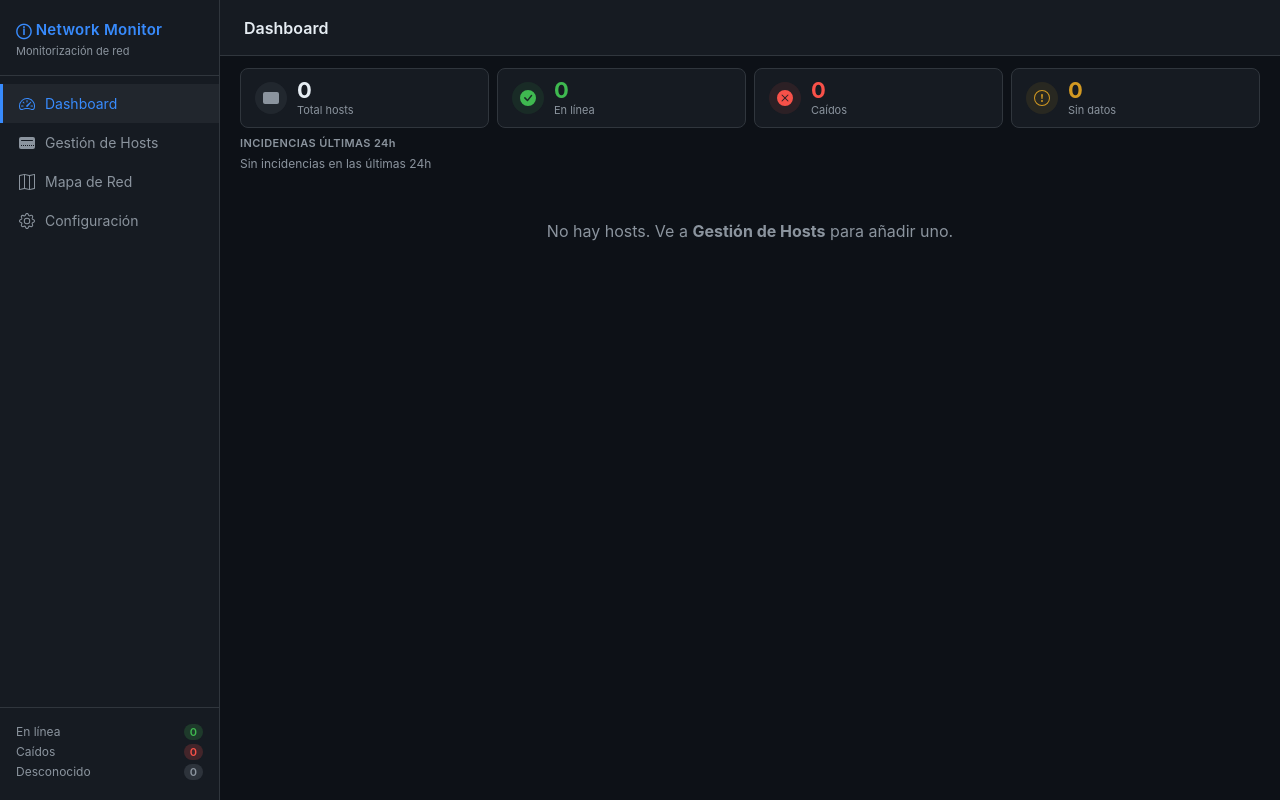
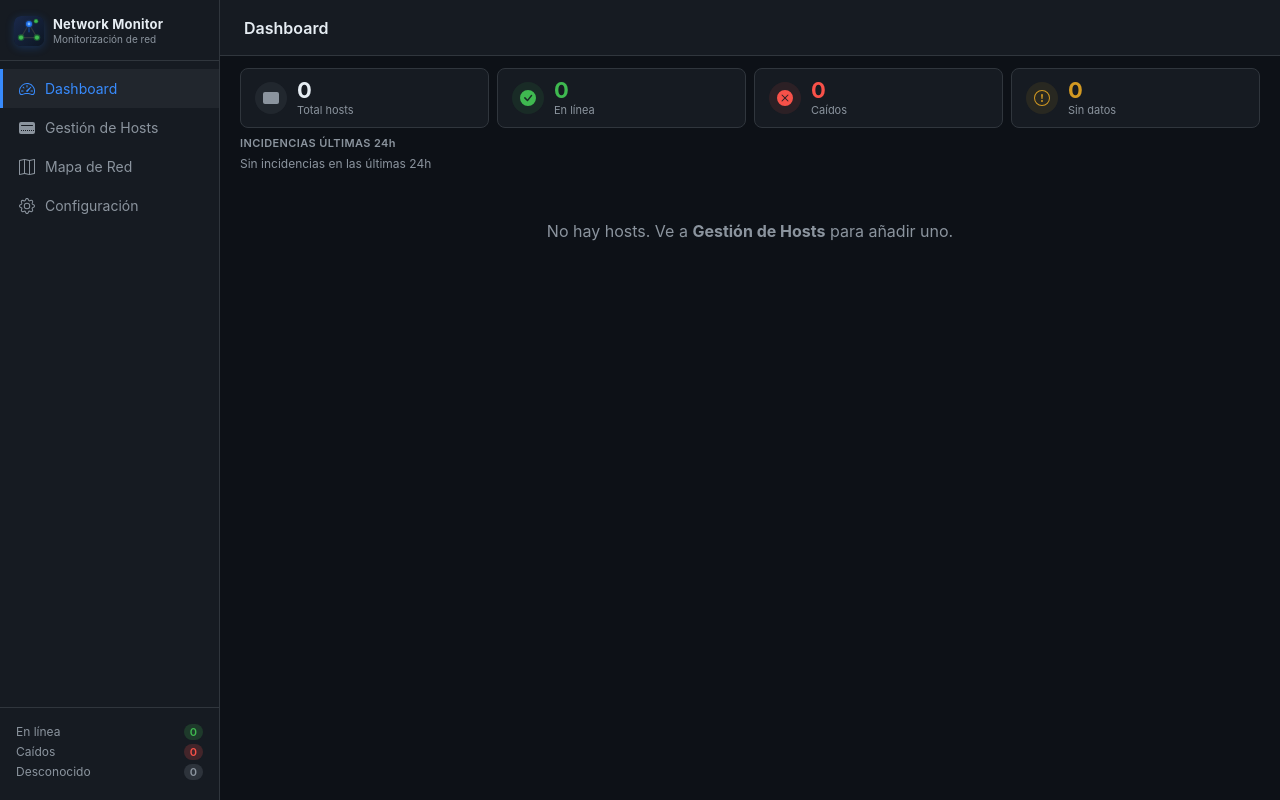
Before and after one commit to satriani13/network-monitor, a Flask app: page / in a window 1280 px wide. Run offline with Flask 3, Linux system fonts and the light colour scheme; data that the repository does not hold is empty.

Commit message:
Add custom SVG icon, grouped dashboard cards, drag & drop, and down-time counter
- Custom SVG network topology icon for sidebar and favicon
- Dashboard cards grouped by concept with collapsible sections
- Drag & drop card reordering within and across groups
- Down-time counter displayed on failed host cards
- Compact card layout with adaptive sizing

Co-Authored-By: Claude Sonnet 4.6 <noreply@anthropic.com>

```diff
--- a/static/css/style.css
+++ b/static/css/style.css
@@ -38,18 +38,42 @@ body {
 }
 
 .sidebar-logo {
-  padding: 20px 16px 16px;
+  padding: 16px 14px 14px;
   border-bottom: 1px solid var(--border);
 }
-.sidebar-logo h1 {
-  font-size: 15px;
-  font-weight: 600;
-  color: var(--accent2);
-  letter-spacing: .3px;
+.sidebar-logo-inner {
+  display: flex;
+  align-items: center;
+  gap: 9px;
+  flex-wrap: nowrap;
 }
-.sidebar-logo span {
-  font-size: 11px;
+.sidebar-icon {
+  width: 30px;
+  height: 30px;
+  flex-shrink: 0;
+  border-radius: 7px;
+  box-shadow: 0 2px 8px rgba(31,111,235,.25);
+}
+.sidebar-logo-text {
+  flex: 1;
+  min-width: 0;
+  overflow: hidden;
+}
+.sidebar-logo-text h1 {
+  font-size: 13px;
+  font-weight: 700;
+  color: var(--text);
+  letter-spacing: .2px;
+  line-height: 1.2;
+  white-space: nowrap;
+  overflow: hidden;
+  text-overflow: ellipsis;
+}
+.sidebar-logo-text span {
+  font-size: 10px;
   color: var(--text2);
+  white-space: nowrap;
+  display: block;
 }
 
 .nav-item {
--- a/templates/index.html
+++ b/templates/index.html
@@ -4,6 +4,7 @@
 <meta charset="UTF-8">
 <meta name="viewport" content="width=device-width, initial-scale=1">
 <title>Network Monitor</title>
+<link rel="icon" type="image/svg+xml" href="/static/img/favicon.svg">
 <link rel="stylesheet" href="/static/css/style.css">
 </head>
 <body>
@@ -11,8 +12,35 @@
 <!-- ── Sidebar ── -->
 <aside class="sidebar">
   <div class="sidebar-logo">
-    <h1>&#9432; Network Monitor</h1>
-    <span>Monitorización de red</span>
+    <div class="sidebar-logo-inner">
+      <svg viewBox="0 0 64 64" xmlns="http://www.w3.org/2000/svg" class="sidebar-icon">
+        <defs>
+          <linearGradient id="sbg" x1="0" y1="0" x2="64" y2="64" gradientUnits="userSpaceOnUse">
+            <stop offset="0%" stop-color="#1a2540"/>
+            <stop offset="100%" stop-color="#0d1117"/>
+          </linearGradient>
+        </defs>
+        <rect width="64" height="64" rx="13" fill="url(#sbg)"/>
+        <rect width="64" height="64" rx="13" fill="#1f6feb" opacity="0.06"/>
+        <line x1="32" y1="17" x2="15" y2="46" stroke="#30363d" stroke-width="2.5" stroke-linecap="round"/>
+        <line x1="32" y1="17" x2="49" y2="46" stroke="#30363d" stroke-width="2.5" stroke-linecap="round"/>
+        <line x1="15" y1="46" x2="49" y2="46" stroke="#30363d" stroke-width="2.5" stroke-linecap="round"/>
+        <line x1="32" y1="17" x2="32" y2="34" stroke="#1f6feb" stroke-width="2" stroke-linecap="round" opacity="0.6"/>
+        <circle cx="15" cy="46" r="7" fill="#238636" opacity="0.6"/>
+        <circle cx="15" cy="46" r="4.5" fill="#3fb950"/>
+        <circle cx="49" cy="46" r="7" fill="#238636" opacity="0.6"/>
+        <circle cx="49" cy="46" r="4.5" fill="#3fb950"/>
+        <circle cx="32" cy="17" r="9" fill="#1a3560" opacity="0.8"/>
+        <circle cx="32" cy="17" r="6.5" fill="#1f6feb"/>
+        <circle cx="32" cy="17" r="3" fill="#79b8ff"/>
+        <circle cx="47" cy="11" r="5" fill="#238636" opacity="0.7"/>
+        <circle cx="47" cy="11" r="3.5" fill="#3fb950"/>
+      </svg>
+      <div class="sidebar-logo-text">
+        <h1>Network Monitor</h1>
+        <span>Monitorización de red</span>
+      </div>
+    </div>
   </div>
 
   <nav style="padding-top:8px">
```
Also changed, not shown: static/img/favicon.svg (added).
